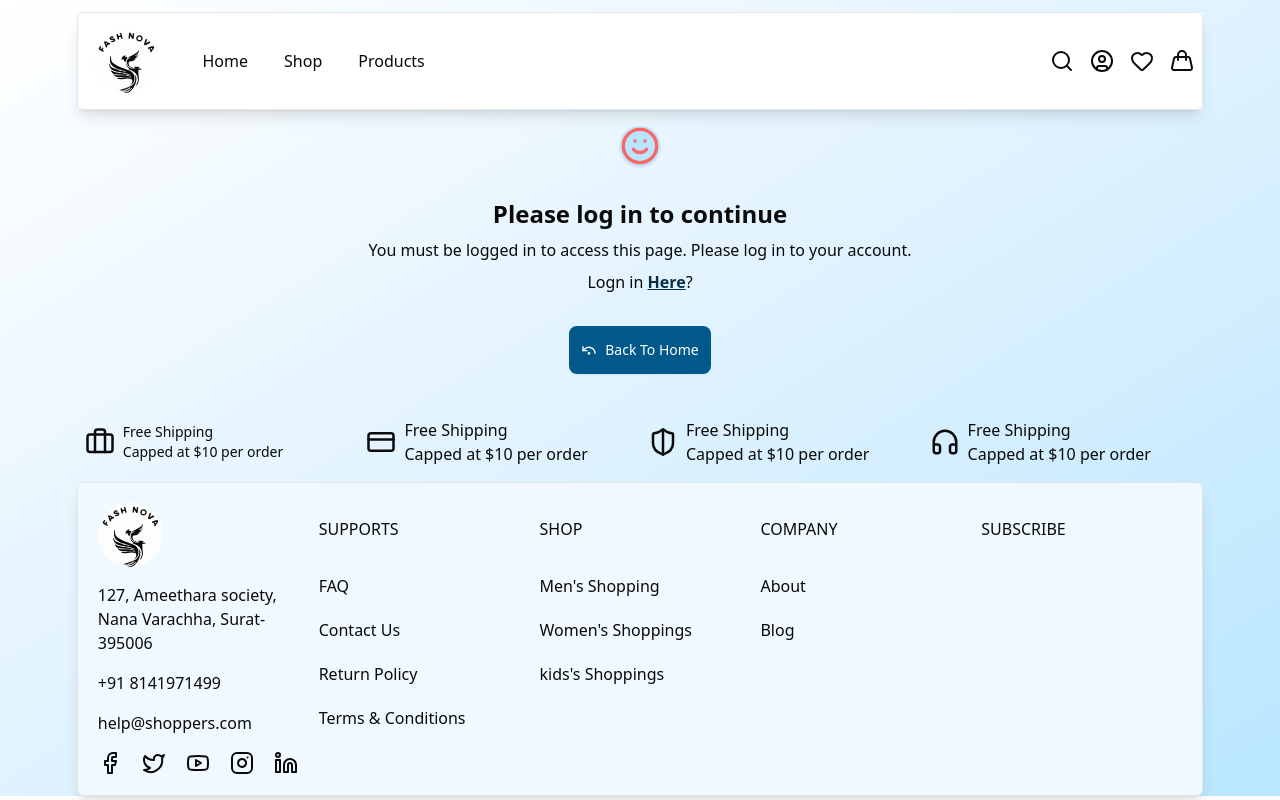
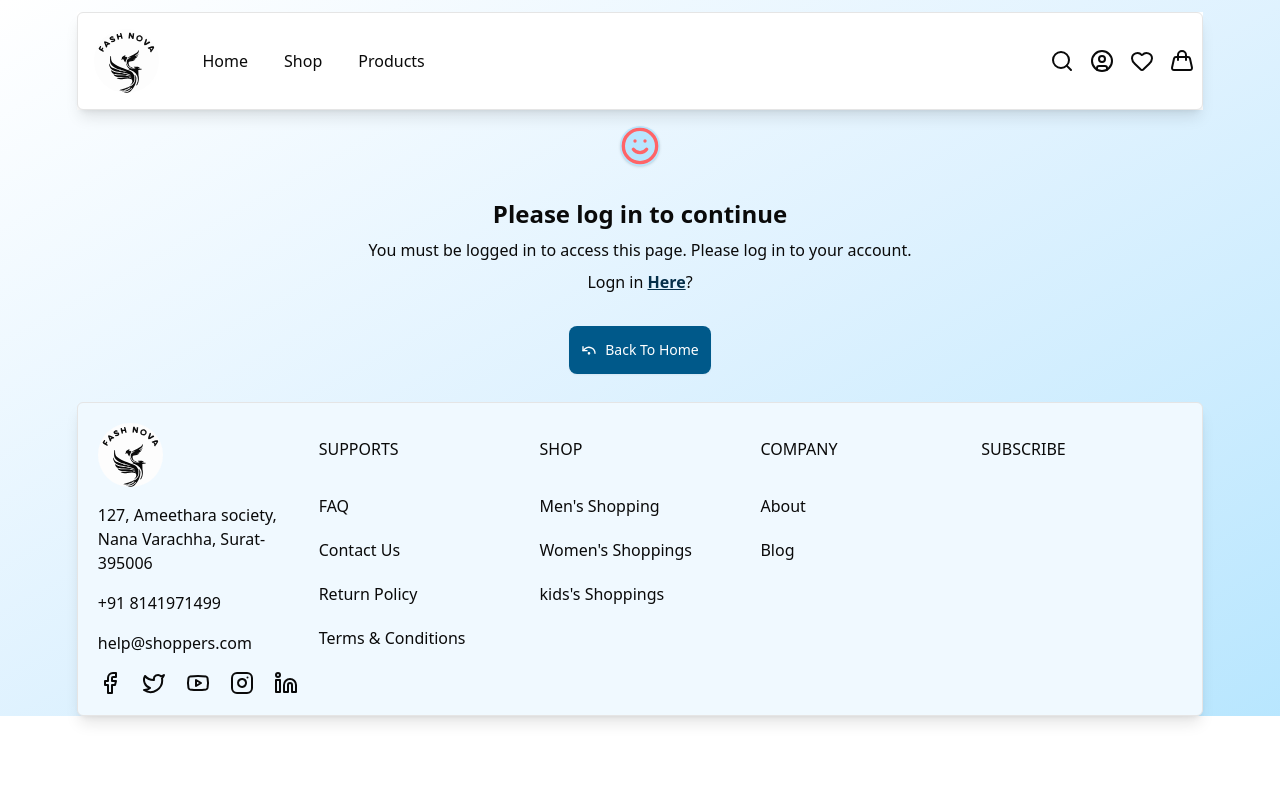
Before and after one commit to dalwadi1/Fashnova-ecom, a React (Vite) app: page /unauthorize-user in a window 1280 px wide. Built offline with nearby package versions, Linux system fonts and the light colour scheme.

Commit message:
remove page

```diff
--- a/src/errorPage/UnAuthPage.jsx
+++ b/src/errorPage/UnAuthPage.jsx
@@ -1,5 +1,5 @@
 import { Button } from '@/components/ui/button'
-import Page from '@/components/ui/comman/Page'
+// import Page from '@/components/ui/comman/Page'
 import Footer from '@/layout/mainLayout/footer'
 import Header from '@/layout/mainLayout/header/Header'
 import { Smile, UndoDot } from 'lucide-react'
@@ -32,7 +32,7 @@ const UnAuthPage = () => {
                     </div>
                 </div>
 
-                <Page />
+                {/* <Page /> */}
 
                 {/* Footer */}
                 <Footer />
```
